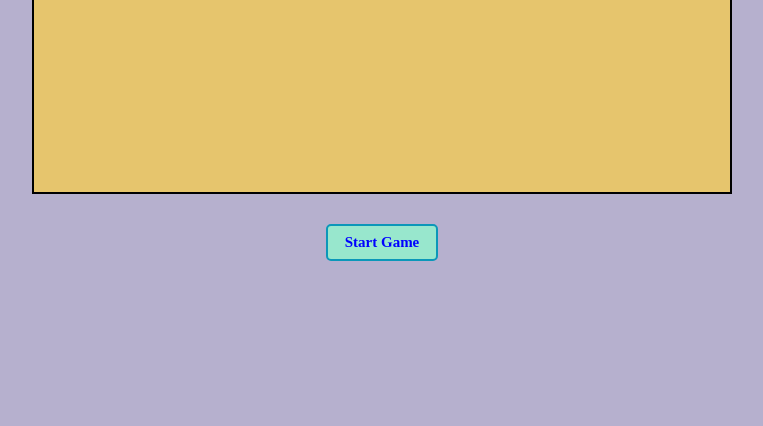
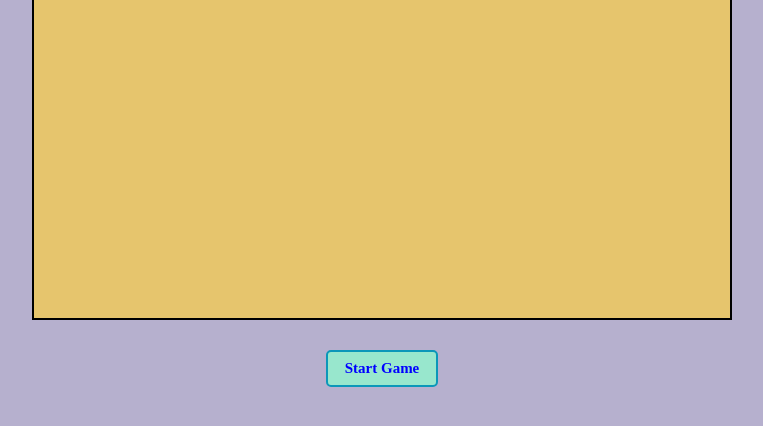
Before and after one commit to harshbhar0629/JavaScript, a plain HTML site: page js/ping_pong/index.html in a window 1280 px wide. Shown: the part 294-720 px from the top of the page, without its empty margins (258-1021 px from the left). Drawn offline with Linux system fonts and the light colour scheme.

Commit message:
Apply Changes:

```diff
--- a/js/ping_pong/app.js
+++ b/js/ping_pong/app.js
@@ -10,8 +10,8 @@ document.addEventListener("DOMContentLoaded", () => {
 	let cnt = 1;
 	let paddleY = 0; // handle the paddle in this ping-pong-game
 	const scr = document.querySelector("p");
-	let speed = 12;
-    let dPy = 8; //displacement for paddle in y-direction
+	let speed = 10;
+    let dPy = 10; //displacement for paddle in y-direction
 
 	btn.innerHTML = "Start Game";
 	btn.classList.add("active");
--- a/js/ping_pong/style.css
+++ b/js/ping_pong/style.css
@@ -9,6 +9,7 @@ html{
 body{
     background-color: rgb(182, 176, 206);
     display: flex;
+    height: 100vh;
     flex-direction: column;
     justify-content: center;
     align-items: center;
```
